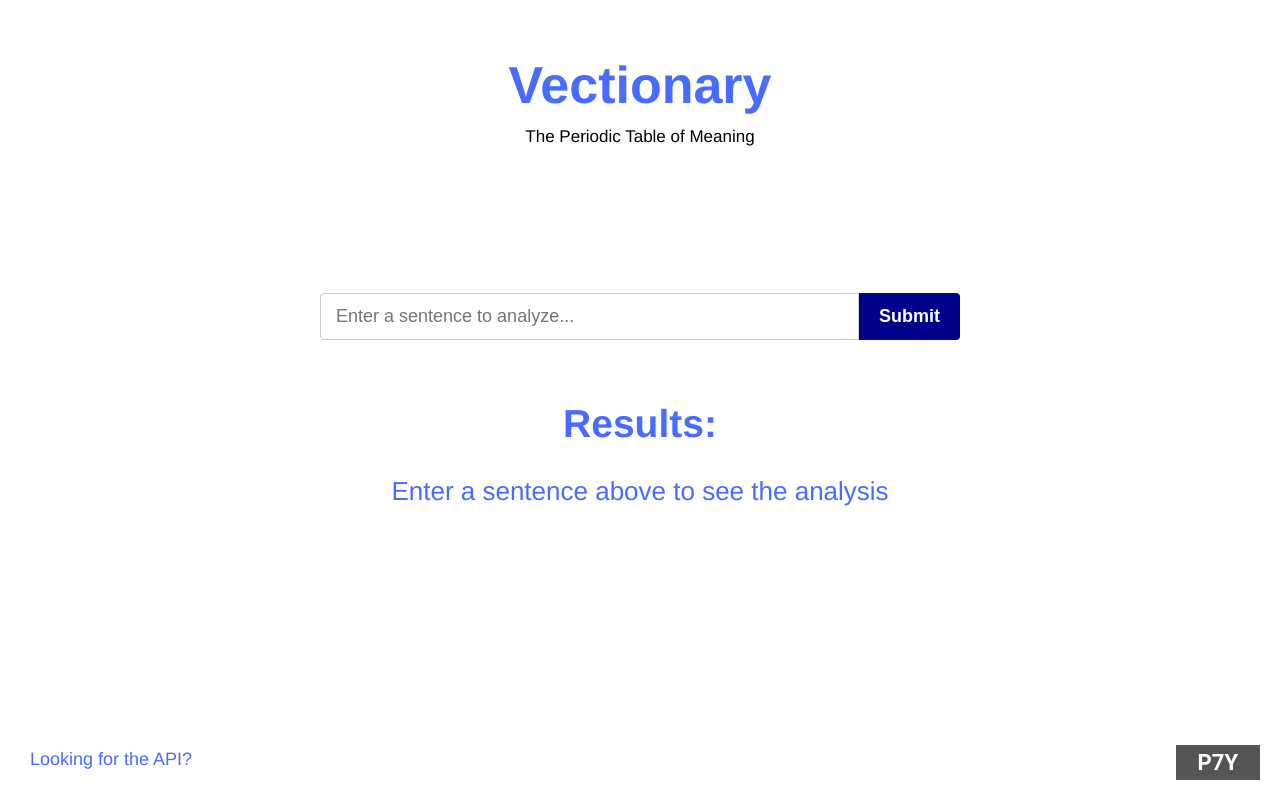
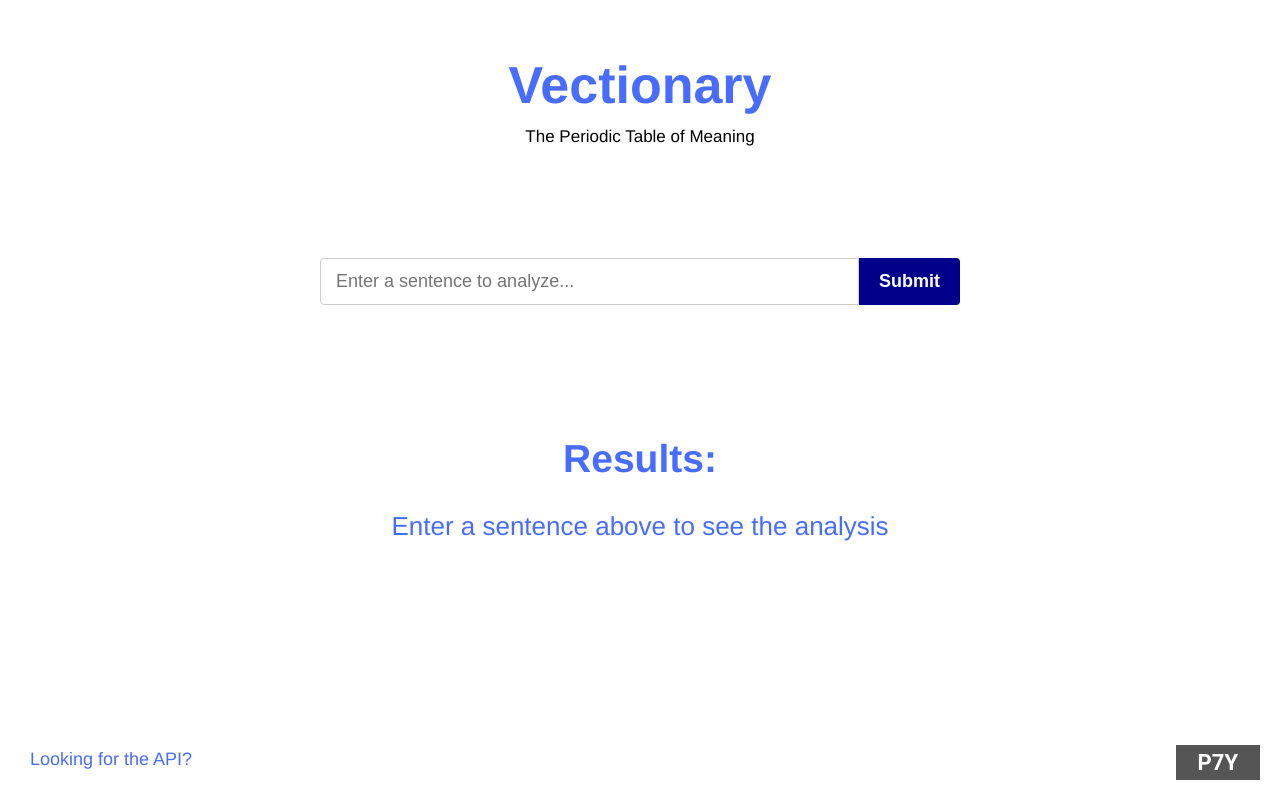
Before and after one commit to Pangeon-LLC/vectionary_app, a React (Create React App) app: page /results in a window 1280 px wide. Built offline with nearby package versions, Linux system fonts and the light colour scheme.

Commit message:
made more spacing between input and results

```diff
--- a/src/Results.js
+++ b/src/Results.js
@@ -179,7 +179,7 @@ function Results() {
           width: '50%',
           maxWidth: '700px',
           margin: '0 auto',
-          marginBottom: '30px'
+          marginBottom: '100px'
         }}>
           <form onSubmit={handleSubmit} style={{ display: 'flex', width: '100%' }}>
             <input
```
